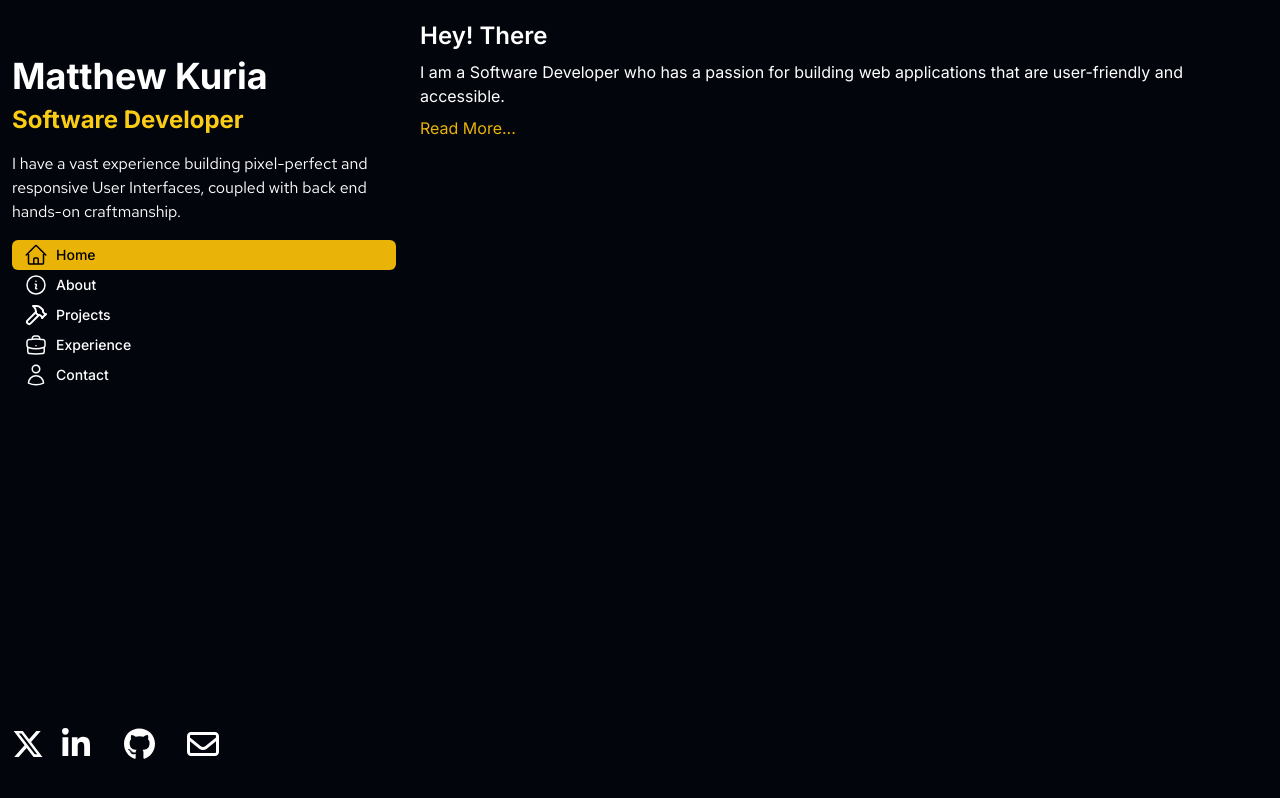
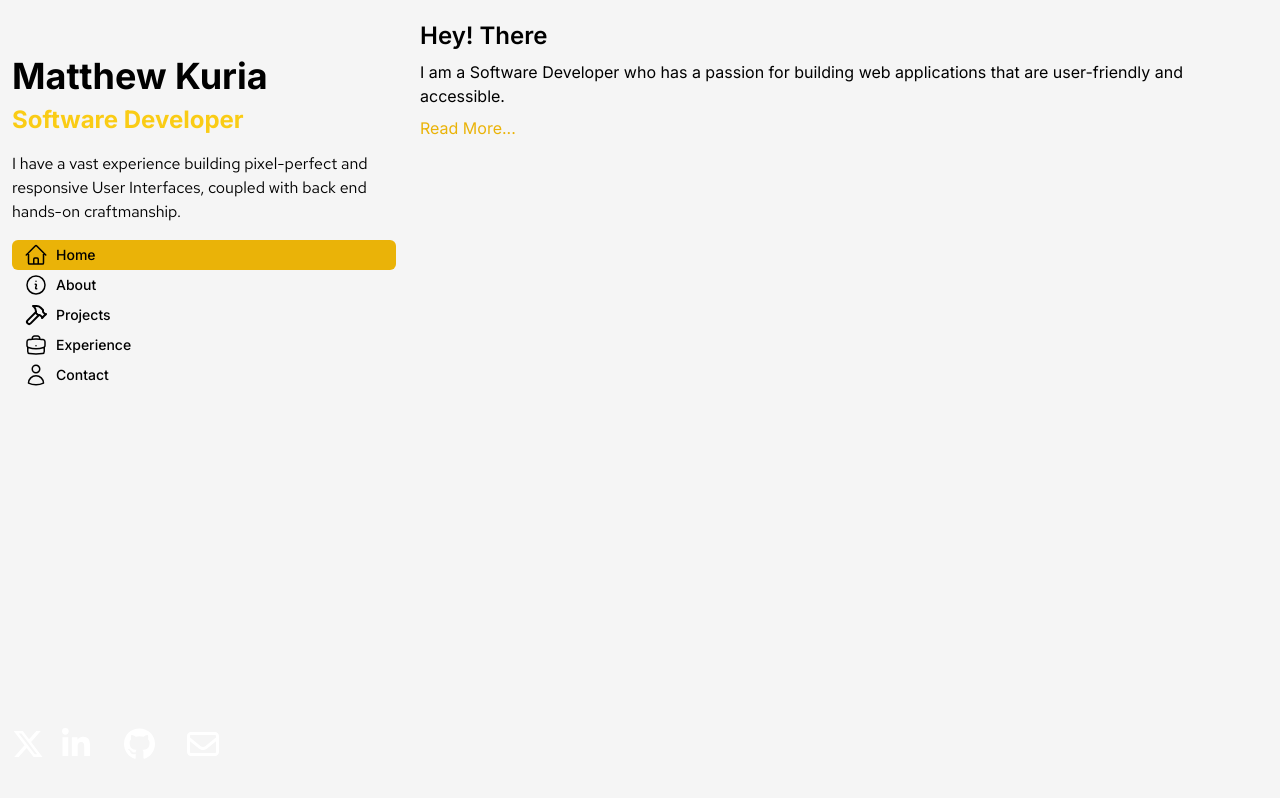
Before and after one commit to matthewkuria/myportifolio, a Next.js app: page / in a window 1280 px wide. Built offline with nearby package versions, Linux system fonts and the light colour scheme; a web font is replaced by a local one.

Commit message:
Change the background color

```diff
--- a/app/globals.css
+++ b/app/globals.css
@@ -3,7 +3,8 @@
 @tailwind utilities;
 
 :root {
-  background-color: #02050c;
+  background-color: whitesmoke;
+  color: black;
 }
 
 .cards-container {
--- a/app/layout.tsx
+++ b/app/layout.tsx
@@ -22,7 +22,7 @@ export default function RootLayout({
           <div className="px-1 md:fixed">
             <SideBar />
           </div>
-          <div className="text-white flex justify-center mx-1 md:ml-[400px] md:mr-2 ">
+          <div className="flex justify-center mx-1 md:ml-[400px] md:mr-2 ">
             {children}
           </div>
         </div>
--- a/app/ui/home/sidebar.tsx
+++ b/app/ui/home/sidebar.tsx
@@ -4,7 +4,7 @@ import { bebas_neue, redHatText, modak } from "@/app/fonts/fonts";
 
 export default function SideBar() {
     return (
-        <main className="text-white flex h-full flex-col px-2 py-4 md:px-2">
+        <main className=" flex h-full flex-col px-2 py-4 md:px-2">
             <div className="max-w-96 md:max-w-sm">
                 <h1 className="text-4xl mt-10 font-bold">Matthew Kuria</h1>
                 <p className="my-2 text-2xl text-yellow-400 font-bold">Software Developer</p>
```
